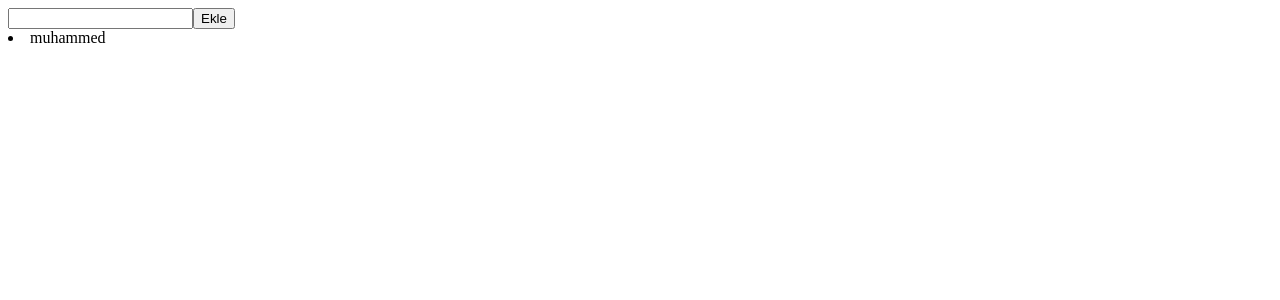
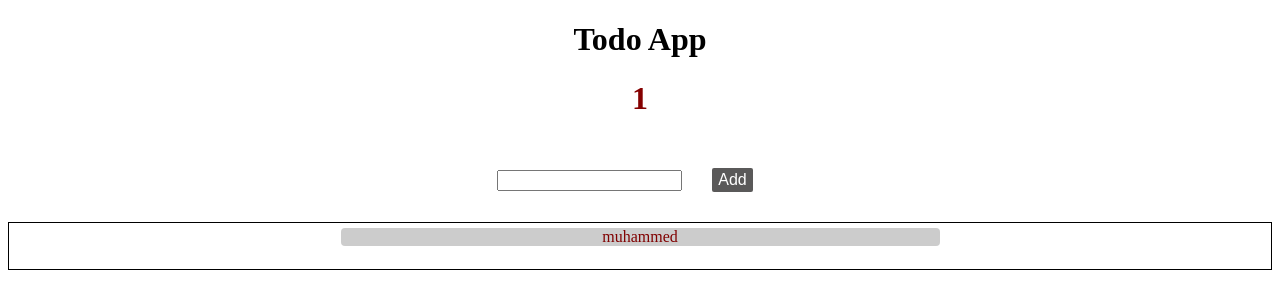
Before and after one commit to muhammeddeniz/React-todo-app, a React (Create React App) app: page / in a window 1280 px wide. Shown: the top 300 px of the page. Built offline with nearby package versions, Linux system fonts and the light colour scheme.

Commit message:
sass and Adding items

```diff
--- a/package.json
+++ b/package.json
@@ -12,6 +12,7 @@
     "@types/react-dom": "^16.9.0",
     "mobx": "^5.15.4",
     "mobx-react": "^6.1.8",
+    "node-sass": "^4.13.1",
     "react": "^16.13.1",
     "react-dom": "^16.13.1",
     "react-scripts": "3.4.1",
--- a/src/App.tsx
+++ b/src/App.tsx
@@ -2,6 +2,7 @@ import React from 'react';
 import Todo from './components/todos';
 import {TodoStore} from './store/store';
 import { observer } from 'mobx-react';
+import   './styles/list.scss';
 
 interface Iprops{
   store?: TodoStore;
@@ -10,6 +11,8 @@ interface Iprops{
 const  App : React.FC<{props: TodoStore}> = observer(({props}) => {
   return (
     <div className="App">
+      <h1 className="title">Todo App</h1>
+
       <Todo store= {props}/>
     </div>
   );
--- a/src/components/todos.tsx
+++ b/src/components/todos.tsx
@@ -1,38 +1,32 @@
-import React, {useState, useEffect} from 'react';
-import { observer } from 'mobx-react';
-import {TodoStore} from '../store/store';
+import React, { useState, useEffect } from "react";
+import { observer } from "mobx-react";
+import { TodoStore } from "../store/store";
 
-const TodoList : React.FC<{store: TodoStore}> = observer((props) => {
-
+const TodoList: React.FC<{ store: TodoStore }> = observer(props => {
   useEffect(() => {
     console.log(props.store.todo);
-
   });
 
   return (
-        <div>
-            <input type="text"
+    <div className="content">
+      <h1 className="count">{props.store.count()}</h1>
+      <input
+        type="text"
         value={props.store.todo}
         onChange={e => props.store.setTodo(e.target.value)}
       />
-             <button
-            onClick={props.store.addTodo}
-            >
-                Ekle
+      <button className="btn-add" onClick={props.store.addTodo}>
+        Add
       </button>
 
+        <div className="items">
+
       {props.store.todos.map(index => {
-                return(
-                    <li>
-                         {index}
-                    </li>
-                )
+        return <><li className="todos">{index}</li><br/></>;
       })}
-
-
-
         </div>
-    )
-})
+    </div>
+  );
+});
 
 export default TodoList;
--- a/src/store/store.ts
+++ b/src/store/store.ts
@@ -13,6 +13,11 @@ export class TodoStore {
     }
 
     @action
+    count = () =>  {
+        return this.todos.length;
+    };
+
+    @action
     getTodo = () => {
         return this.todos;
     }
--- /dev/null
+++ b/src/styles/list.scss
@@ -0,0 +1,56 @@
+.btn-add {
+  background-color: rgba(49, 48, 48, 0.8);
+  border: 0 solid;
+  border-radius: 2px;
+  padding: 3px 6px;
+  margin: 30px;
+
+  font-size: 16px;
+  font-family: fantasy;
+  color: white;
+
+  &:hover {
+    background-color: #000000;
+    color: white;
+  }
+}
+
+.content {
+  text-align: center;
+  color: rgb(128, 1, 1);
+}
+
+.todos {
+  background-color: #ccc;
+  width: 599px;
+  border-radius: 4px;
+  margin: auto;
+}
+.todos::before {
+  margin-top: 5px;
+}
+
+li {
+  list-style: none;
+  background-color: white;
+}
+.title {
+  text-align: center;
+
+  &:hover {
+    color: rgb(105, 105, 105);
+  }
+}
+
+.count {
+  color: rgb(133, 0, 0);
+}
+
+.items {
+  padding: 5px;
+  border: 1px solid black;
+}
+br {
+  display: flex;
+  margin: 1px 0;
+}
```
Also changed, not shown: 1 other file (tests, documents, lock files or other folders). Lines whose indentation alone changed are shown as unchanged.
